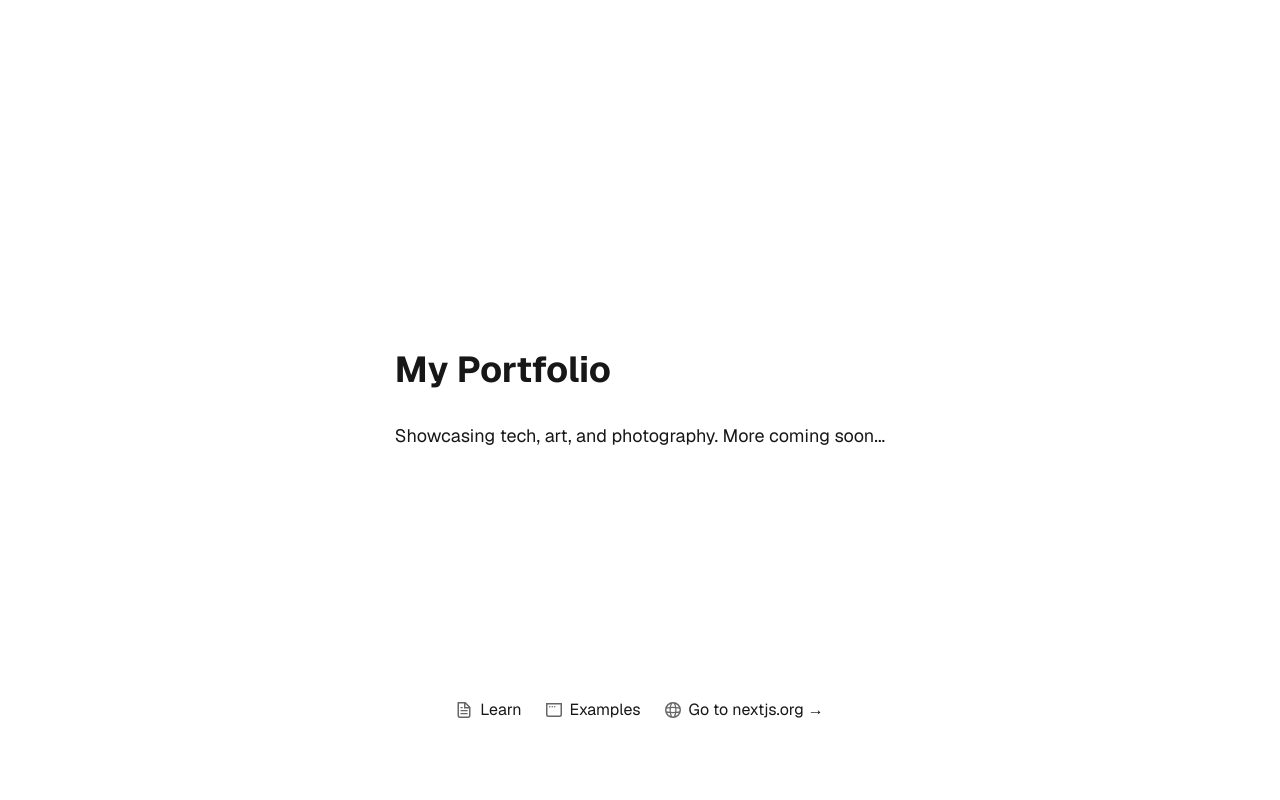
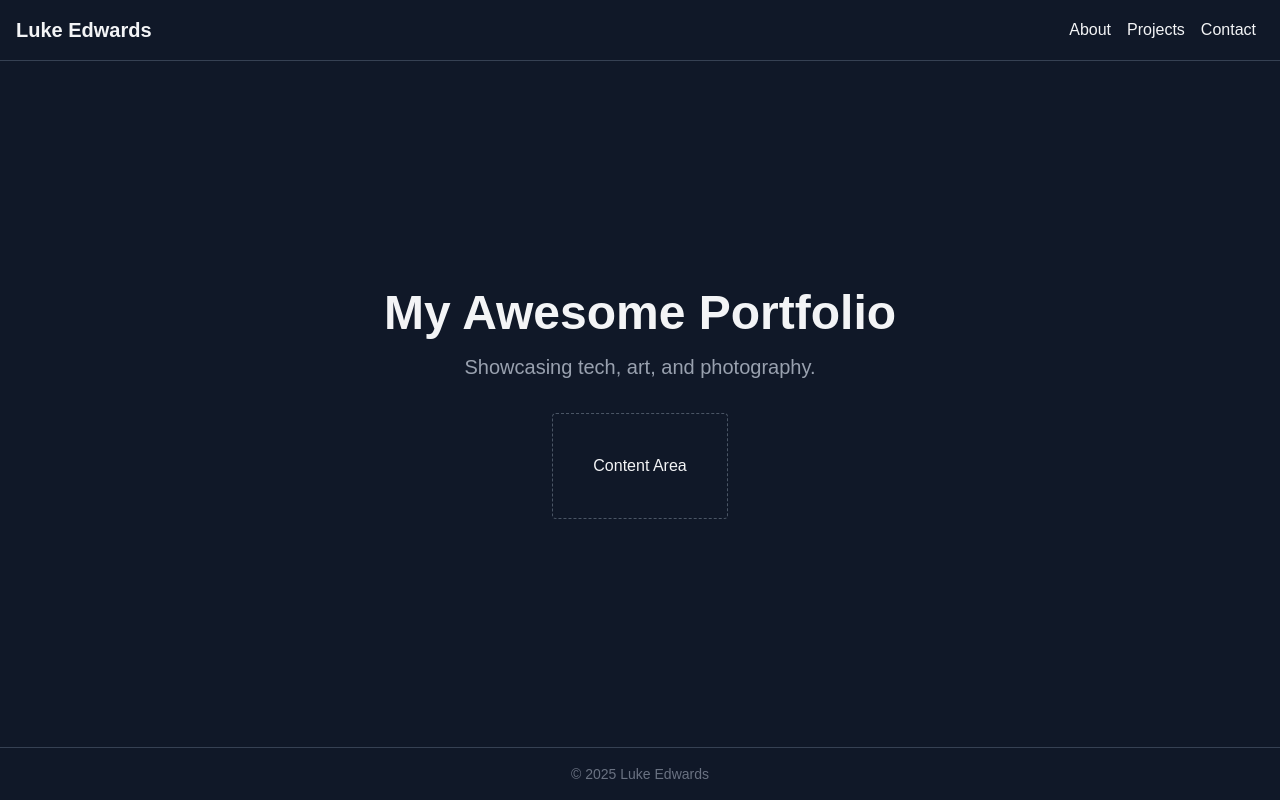
Before and after one commit to lukeae2001/lukeae2001.github.io, a Next.js app: page / in a window 1280 px wide. Built offline with nearby package versions, Linux system fonts and the light colour scheme.

Commit message:
feat: Implement basic page layout with Tailwind CSS

```diff
--- a/src/app/page.tsx
+++ b/src/app/page.tsx
@@ -1,70 +1,44 @@
-import Image from "next/image";
-
 export default function Home() {
   return (
-    <div className="grid grid-rows-[20px_1fr_20px] items-center justify-items-center min-h-screen p-8 pb-20 gap-16 sm:p-20 font-[family-name:var(--font-geist-sans)]">
-      <main className="flex flex-col gap-[32px] row-start-2 items-center sm:items-start">
+    // Main container - Full height, flex column, dark background
+    <div className="flex flex-col min-h-screen bg-gray-900 text-gray-100">
 
-        {/* Main heading */}
-        <h1 className="text-4xl font-bold"> {/* Added basic styling */}
-          My Portfolio
+      {/* Header Section (Placeholder) */}
+      <header className="w-full p-4 border-b border-gray-700">
+        <nav className="container mx-auto flex justify-between items-center">
+          <div className="text-xl font-bold">Luke Edwards</div> {/* Your Name/Logo */}
+          <div>
+            {/* Navigation Links (will add later) */}
+            <span className="mx-2">About</span>
+            <span className="mx-2">Projects</span>
+            <span className="mx-2">Contact</span>
+          </div>
+        </nav>
+      </header>
+
+      {/* Main Content Area - Takes up remaining space */}
+      <main className="flex-grow container mx-auto flex flex-col items-center justify-center p-8 text-center">
+
+        <h1 className="text-5xl font-bold mb-4"> {/* Larger heading, margin bottom */}
+          My Awesome Portfolio
         </h1>
 
-        {/* Placeholder for future content */}
-        <p className="text-lg"> {/* Added basic styling */}
-          Showcasing tech, art, and photography. More coming soon...
+        <p className="text-xl text-gray-400 mb-8"> {/* Larger text, lighter color, margin bottom */}
+          Showcasing tech, art, and photography.
         </p>
 
-        {/* More content like project links or images here later */}
+        {/* Placeholder for project grid or other content */}
+        <div className="border border-dashed border-gray-600 p-10 rounded">
+          <p>Content Area</p>
+        </div>
 
       </main>
-      <footer className="row-start-3 flex gap-[24px] flex-wrap items-center justify-center">
-        <a
-          className="flex items-center gap-2 hover:underline hover:underline-offset-4"
-          href="https://nextjs.org/learn?utm_source=create-next-app&utm_medium=appdir-template-tw&utm_campaign=create-next-app"
-          target="_blank"
-          rel="noopener noreferrer"
-        >
-          <Image
-            aria-hidden
-            src="/file.svg"
-            alt="File icon"
-            width={16}
-            height={16}
-          />
-          Learn
-        </a>
-        <a
-          className="flex items-center gap-2 hover:underline hover:underline-offset-4"
-          href="https://vercel.com/templates?framework=next.js&utm_source=create-next-app&utm_medium=appdir-template-tw&utm_campaign=create-next-app"
-          target="_blank"
-          rel="noopener noreferrer"
-        >
-          <Image
-            aria-hidden
-            src="/window.svg"
-            alt="Window icon"
-            width={16}
-            height={16}
-          />
-          Examples
-        </a>
-        <a
-          className="flex items-center gap-2 hover:underline hover:underline-offset-4"
-          href="https://nextjs.org?utm_source=create-next-app&utm_medium=appdir-template-tw&utm_campaign=create-next-app"
-          target="_blank"
-          rel="noopener noreferrer"
-        >
-          <Image
-            aria-hidden
-            src="/globe.svg"
-            alt="Globe icon"
-            width={16}
-            height={16}
-          />
-          Go to nextjs.org →
-        </a>
+
+      {/* Footer Section */}
+      <footer className="w-full p-4 text-center text-sm text-gray-500 border-t border-gray-700">
+        <p>© 2025 Luke Edwards</p> {/* Make sure name/year are correct */}
       </footer>
+
     </div>
   );
 }
```
